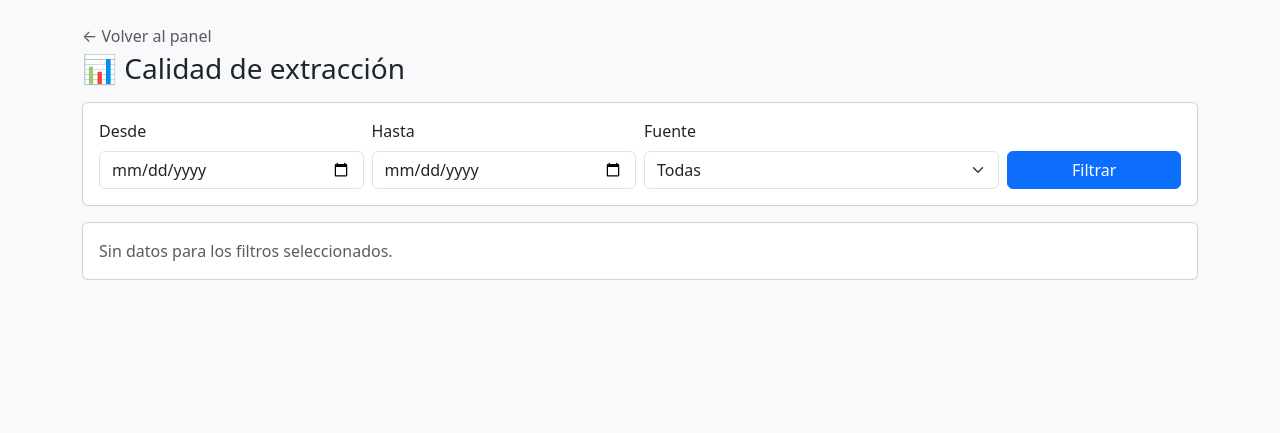
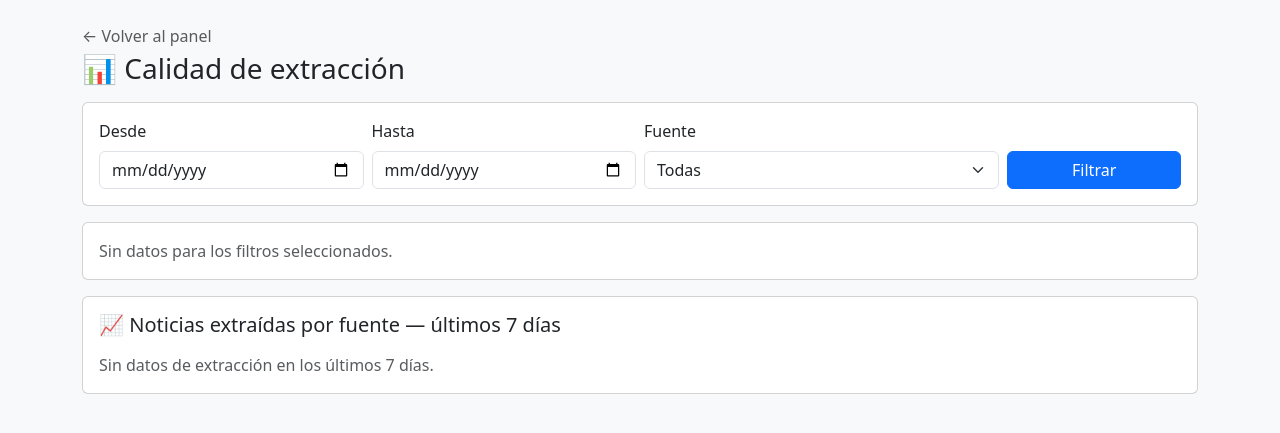
Before and after one commit to Clowraider/trh, a Flask app: template templates/panel_calidad.html in a window 1280 px wide. Shown: the top 433 px of the page. Run offline with Flask 3, Linux system fonts and the light colour scheme; the template is opened without the code that fills it, so the values that code supplies are empty; parts of the project's set-up code (start-up, migrations or seed data) failed here and were passed over; some libraries are stand-ins or nearby versions.

Commit message:
feat(reportes): add daily extraction stats chart by source on /reportes/calidad
Add obtener_estadisticas_extraccion() to aggregate news extracted per day
over the last 7 days grouped by source. Render a Chart.js grouped bar
chart below the quality table on panel_calidad.html.

```diff
--- a/templates/panel_calidad.html
+++ b/templates/panel_calidad.html
@@ -128,6 +128,82 @@
           {% endif %}
         </div>
       </div>
+
+      <div class="card mt-3">
+        <div class="card-body">
+          <h5 class="card-title mb-3">
+            📈 Noticias extraídas por fuente — últimos 7 días
+          </h5>
+          {% if stats_extraccion.fuentes %}
+          <div style="position: relative; height: 320px">
+            <canvas id="extraccionChart"></canvas>
+          </div>
+          {% else %}
+          <div class="text-muted">Sin datos de extracción en los últimos 7 días.</div>
+          {% endif %}
+        </div>
+      </div>
     </div>
+
+    <script src="https://cdn.jsdelivr.net/npm/chart.js@4.4.3/dist/chart.umd.min.js"></script>
+    <script>
+      (function () {
+        const stats = {{ stats_extraccion | tojson }};
+        if (!stats.fuentes.length) return;
+
+        const ctx = document.getElementById('extraccionChart').getContext('2d');
+        const labels = stats.fechas.map(function (fecha) {
+          const [y, m, d] = fecha.split('-');
+          return d + '/' + m;
+        });
+
+        const palette = [
+          '#0d6efd', '#198754', '#dc3545', '#ffc107', '#0dcaf0',
+          '#6610f2', '#fd7e14', '#20c997', '#d63384', '#6f42c1'
+        ];
+
+        const datasets = stats.fuentes.map(function (fuente, index) {
+          const color = palette[index % palette.length];
+          return {
+            label: fuente,
+            data: stats.series[fuente],
+            backgroundColor: color,
+            borderColor: color,
+            borderWidth: 1
+          };
+        });
+
+        new Chart(ctx, {
+          type: 'bar',
+          data: { labels: labels, datasets: datasets },
+          options: {
+            responsive: true,
+            maintainAspectRatio: false,
+            plugins: {
+              legend: { position: 'bottom' },
+              tooltip: {
+                mode: 'index',
+                intersect: false,
+                callbacks: {
+                  title: function (items) {
+                    const idx = items[0].dataIndex;
+                    return stats.fechas[idx];
+                  }
+                }
+              }
+            },
+            scales: {
+              y: {
+                beginAtZero: true,
+                title: { display: true, text: 'Noticias extraídas' }
+              },
+              x: {
+                title: { display: true, text: 'Día' }
+              }
+            }
+          }
+        });
+      })();
+    </script>
   </body>
 </html>
--- a/trh/web/app.py
+++ b/trh/web/app.py
@@ -652,6 +652,75 @@ def obtener_reporte_calidad(fuente=None, desde=None, hasta=None):
             fuentes = [r['fuente'] for r in cur.fetchall() if r.get('fuente')]
 
             return filas, fuentes
+    finally:
+        conn.close()
+
+
+def obtener_estadisticas_extraccion():
+    """
+    Devuelve la cantidad diaria de noticias extraídas de los últimos 7 días
+    (incluyendo hoy), separadas por fuente.
+
+    Retorna:
+        dict con {
+            'fechas': ['YYYY-MM-DD', ...],
+            'fuentes': ['fuente1', ...],
+            'series': {
+                'fuente1': [c1, c2, ...],
+                ...
+            }
+        }
+    """
+    conn = get_connection()
+    try:
+        with conn.cursor() as cur:
+            cur.execute("""
+                WITH dias AS (
+                    SELECT generate_series(
+                        CURRENT_DATE - INTERVAL '6 days',
+                        CURRENT_DATE,
+                        INTERVAL '1 day'
+                    )::date AS dia
+                ),
+                fuentes_activas AS (
+                    SELECT DISTINCT fuente
+                    FROM noticias_historico
+                    WHERE fuente IS NOT NULL
+                      AND fecha_extraccion >= CURRENT_DATE - INTERVAL '6 days'
+                ),
+                base AS (
+                    SELECT d.dia, f.fuente
+                    FROM dias d
+                    CROSS JOIN fuentes_activas f
+                )
+                SELECT
+                    b.dia AS fecha,
+                    b.fuente,
+                    COUNT(n.id) AS cantidad
+                FROM base b
+                LEFT JOIN noticias_historico n
+                    ON n.fuente = b.fuente
+                    AND n.fecha_extraccion::date = b.dia
+                GROUP BY b.dia, b.fuente
+                ORDER BY b.dia, b.fuente
+            """)
+            filas = cur.fetchall()
+
+            fechas = sorted({f['fecha'] for f in filas})
+            fechas_str = [f.strftime('%Y-%m-%d') for f in fechas]
+            fuentes = sorted({f['fuente'] for f in filas})
+
+            data = {(f['fecha'], f['fuente']): f['cantidad'] for f in filas}
+            series = {
+                fuente: [data.get((fecha, fuente), 0) for fecha in fechas]
+                for fuente in fuentes
+            }
+
+            return {
+                'fechas': fechas_str,
+                'fuentes': fuentes,
+                'series': series,
+            }
     finally:
         conn.close()
 
@@ -927,6 +996,7 @@ def reporte_calidad():
         desde=desde,
         hasta=hasta
     )
+    stats_extraccion = obtener_estadisticas_extraccion()
 
     return render_template(
         "panel_calidad.html",
@@ -934,7 +1004,8 @@ def reporte_calidad():
         fuentes=fuentes,
         fuente_actual=fuente or '',
         desde=desde or '',
-        hasta=hasta or ''
+        hasta=hasta or '',
+        stats_extraccion=stats_extraccion
     )
 
 
```
